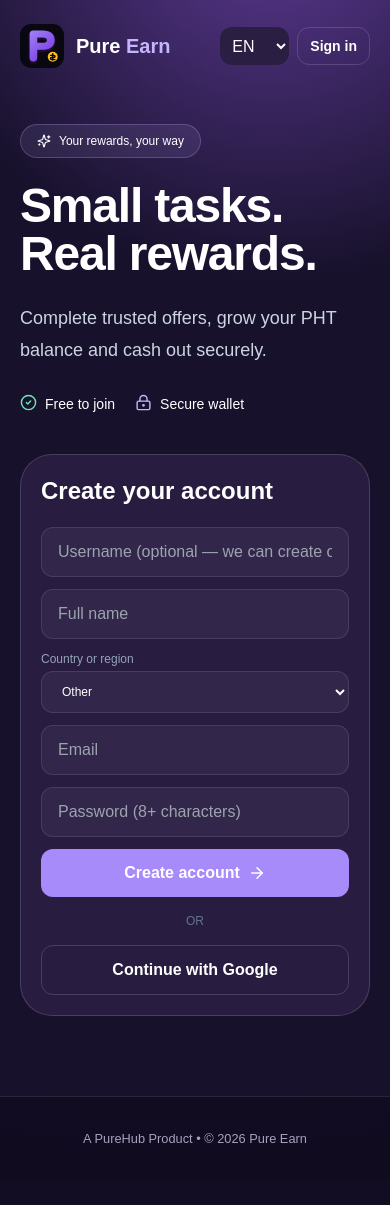
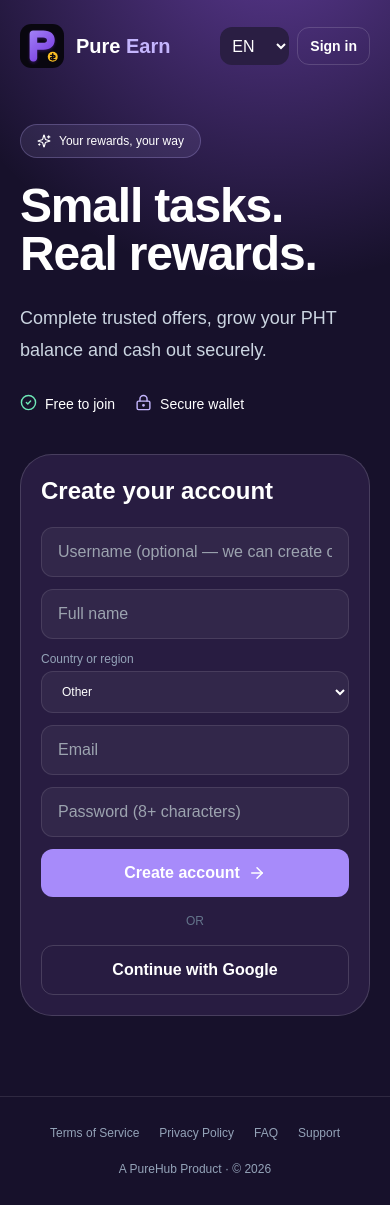
Before and after one commit to shoyrulove-dev/Earn, a Next.js app: page / in a window 390 px wide. Before the commit the page ends 1180 px from the top, so only its background shows below. Built offline with nearby package versions, Linux system fonts and the light colour scheme; no server answers.

Commit message:
Fix XenPaid responsive shell and add compliance pages

```diff
--- a/app/dashboard/page.tsx
+++ b/app/dashboard/page.tsx
@@ -33,11 +33,11 @@ export default function DashboardPage() {
   async function openOffer(c:Campaign){const r=await fetch("/api/offers/accesstrade/link",{method:"POST",headers:{"content-type":"application/json"},body:JSON.stringify({campaignId:c.campaign_id,url:c.url,deviceId:currentDevice()})}),d=await r.json();const link=d.data?.success_link?.[0]?.short_link||d.data?.success_link?.[0]?.aff_link||d.data?.aff_short_url||d.data?.aff_url;if(r.ok&&link){localStorage.setItem("pureearn_last_offer",JSON.stringify({clickId:d.clickId,campaignName:c.name}));window.open(link,"_blank","noopener,noreferrer");setNotice("Offer opened. If tracking is delayed, submit supporting proof below.")}else setNotice(d.error||"Tracking link unavailable")}
   const nav=(s:Screen)=>{setScreen(s);setMenu(false)};
   const body=loading?<Skeleton/>:screen==="Home"?<HomeView user={user} jobs={jobs} campaigns={campaigns} members={members} t={t} nav={nav}/>:screen==="Offers"?<OffersView jobs={jobs} campaigns={campaigns} loading={offerLoading} t={t} refresh={loadOffers} open={openOffer}/>:screen==="Wallet"?<WalletView user={user} txs={txs} t={t} nav={nav}/>:screen==="Referrals"?<ReferralView user={user} members={members} referrals={referrals} t={t}/>:screen==="History"?<><Heading icon={History} title={t.history}/><TransactionList txs={txs}/></>:screen==="Guide"?<GuideView t={t}/>:screen==="Leaderboard"?<LeaderboardView leaders={leaders} t={t}/>:<ProfileView user={user} t={t} nav={nav}/>;
-  return <main className="min-h-screen bg-[#120c22] text-white"><div className={`mx-auto flex min-h-screen ${menu?"md:max-w-[710px]":"max-w-[430px]"}`}><div className="hidden md:w-[280px] md:shrink-0 md:block">{menu&&<SideMenu user={user} screen={screen} t={t} nav={nav} close={()=>setMenu(false)}/>}</div><section className="relative min-h-screen w-full max-w-[430px] bg-[#1c1431]"><header className="sticky top-0 z-30 flex items-center gap-3 border-b border-white/10 bg-[#211737]/95 p-3 backdrop-blur"><button onClick={()=>setMenu(!menu)} className="round"><Menu size={19}/></button><div className="min-w-0 flex-1"><small className="font-bold tracking-widest text-violet-300">PURE EARN</small><h1 className="truncate font-bold">{t.hello}, {user?.name?.split(" ")[0]||user?.username||"member"}</h1></div><button className="round"><Bell size={18}/></button></header><div className="px-4 pb-28 pt-4">{notice&&<div className="mb-3 rounded-xl bg-amber-300/10 p-3 text-xs text-amber-100">{notice}</div>}{body}</div><BottomNav screen={screen} t={t} nav={nav} shifted={menu}/></section></div>{menu&&<div className="fixed inset-0 z-50 bg-black/65 md:hidden" onClick={()=>setMenu(false)}><div className="h-full w-1/2 min-w-[210px] max-w-[280px]" onClick={e=>e.stopPropagation()}><SideMenu user={user} screen={screen} t={t} nav={nav} close={()=>setMenu(false)}/></div></div>}</main>;
+  return <main className="min-h-screen bg-[#120c22] text-white"><section className="relative mx-auto min-h-screen w-full bg-[#1c1431] shadow-[0_0_70px_rgba(50,25,90,.45)] md:max-w-[646px]"><header className="sticky top-0 z-30 flex items-center gap-3 border-b border-white/10 bg-[#211737]/95 p-3 backdrop-blur"><button onClick={()=>setMenu(!menu)} className="round"><Menu size={19}/></button><div className="min-w-0 flex-1"><small className="font-bold tracking-widest text-violet-300">PURE EARN</small><h1 className="truncate font-bold">{t.hello}, {user?.name?.split(" ")[0]||user?.username||"member"}</h1></div><button className="round"><Bell size={18}/></button></header><div className="px-4 pb-28 pt-4 md:px-6">{notice&&<div className="mb-3 rounded-xl bg-amber-300/10 p-3 text-xs text-amber-100">{notice}</div>}{body}</div><BottomNav screen={screen} t={t} nav={nav}/></section>{menu&&<div className="fixed inset-0 z-50 bg-black/55" onClick={()=>setMenu(false)}><div className="h-full w-[55vw] min-w-[210px] max-w-[280px] md:w-[410px] md:max-w-[410px]" onClick={e=>e.stopPropagation()}><SideMenu user={user} screen={screen} t={t} nav={nav} close={()=>setMenu(false)}/></div></div>}</main>;
 }
 
 function navigation(t:Words){return [{s:"Home" as Screen,n:t.home,i:Home},{s:"Offers" as Screen,n:t.offers,i:LayoutGrid},{s:"Referrals" as Screen,n:t.referrals,i:Users},{s:"Leaderboard" as Screen,n:t.leaders,i:Trophy},{s:"Wallet" as Screen,n:t.wallet,i:WalletCards},{s:"History" as Screen,n:t.history,i:History},{s:"Guide" as Screen,n:t.guide,i:BookOpen},{s:"Profile" as Screen,n:t.profile,i:UserRound}]}
-function BottomNav({screen,t,nav,shifted}:{screen:Screen;t:Words;nav:(s:Screen)=>void;shifted:boolean}){return <nav className={`fixed bottom-0 left-1/2 z-30 flex w-full max-w-[430px] -translate-x-1/2 justify-around border-t border-white/10 bg-[#211737]/95 pb-[max(.7rem,env(safe-area-inset-bottom))] pt-3 backdrop-blur ${shifted?"md:ml-[140px]":""}`}>{navigation(t).filter(x=>["Home","Offers","Wallet","Profile"].includes(x.s)).map(x=><button key={x.s} onClick={()=>nav(x.s)} className={`flex flex-col items-center gap-1 text-[11px] ${screen===x.s?"text-violet-300":"text-slate-500"}`}><x.i size={20}/>{x.n}</button>)}</nav>}
+function BottomNav({screen,t,nav}:{screen:Screen;t:Words;nav:(s:Screen)=>void}){return <nav className="fixed bottom-0 left-1/2 z-30 flex w-full -translate-x-1/2 justify-around border-t border-white/10 bg-[#211737]/95 pb-[max(.7rem,env(safe-area-inset-bottom))] pt-3 backdrop-blur md:max-w-[646px]">{navigation(t).filter(x=>["Home","Offers","Wallet","Profile"].includes(x.s)).map(x=><button key={x.s} onClick={()=>nav(x.s)} className={`flex flex-col items-center gap-1 text-[11px] ${screen===x.s?"text-violet-300":"text-slate-500"}`}><x.i size={20}/>{x.n}</button>)}</nav>}
 function SideMenu({user,screen,t,nav,close}:{user:User|null;screen:Screen;t:Words;nav:(s:Screen)=>void;close:()=>void}){return <aside className="h-full min-h-screen w-full bg-[#251a3d] p-3"><div className="flex items-center gap-2 border-b border-white/10 pb-3"><div className="grid h-10 w-10 place-items-center rounded-full bg-violet-500 font-bold">{user?.name?.[0]||"P"}</div><div className="min-w-0 flex-1"><b className="block truncate text-sm">{user?.name}</b><small className="text-slate-400">@{user?.username}</small></div><button onClick={close}><X size={18}/></button></div><div className="mt-3 space-y-1">{navigation(t).map(x=><button key={x.s} onClick={()=>nav(x.s)} className={`flex w-full items-center gap-2 rounded-xl p-2 text-left text-xs font-bold ${screen===x.s?"bg-violet-500":"hover:bg-white/5"}`}><x.i size={18}/><span className="truncate">{x.n}</span><ChevronRight size={14} className="ml-auto"/></button>)}</div><div className="mt-4 rounded-xl bg-violet-400/10 p-3"><small>{t.available}</small><b className="mt-1 block text-lg">{pht(user?.phtBalance)}</b></div><button onClick={()=>signOut({callbackUrl:"/"})} className="mt-3 flex w-full items-center gap-2 rounded-xl border border-red-300/20 p-3 text-xs font-bold text-red-200"><LogOut size={17}/>{t.signout}</button><p className="mt-5 text-center text-[9px] uppercase tracking-widest text-slate-600">A PureHub Product</p></aside>}
 
 function HomeView({user,jobs,campaigns,members,t,nav}:{user:User|null;jobs:Job[];campaigns:Campaign[];members:number;t:Words;nav:(s:Screen)=>void}){return <><Balance user={user} t={t} withdraw={()=>nav("Wallet")}/><div className="mt-3 grid grid-cols-3 gap-2"><Stat n={pht(user?.pendingPht)} l={t.pending}/><Stat n={String(members)} l={t.referrals}/><Stat n={tier(user?.phtBalance).name} l={t.tier}/></div><Checkin user={user} t={t}/><button onClick={()=>nav("Referrals")} className="card mt-3 flex w-full items-center gap-3 text-left"><span className="icon bg-amber-300 text-[#211737]"><Gift/></span><span className="flex-1"><b className="block text-sm">{t.invite}</b><small className="text-slate-400">{t.inviteHint}</small></span><ChevronRight/></button><Title e={t.start} n={t.picked} action={t.all} click={()=>nav("Offers")}/><div className="space-y-2">{jobs.slice(0,2).map(x=><JobCard key={x._id} x={x}/>) }{campaigns.slice(0,3).map(x=><OfferCard key={x.campaign_id} x={x} click={()=>nav("Offers")}/>)}{!jobs.length&&!campaigns.length&&<Empty text={t.noOffers}/>}</div></>}
--- /dev/null
+++ b/app/faq/page.tsx
@@ -0,0 +1 @@
+const items=[["What is PHT?","PHT is an internal off-chain reward point. 1,000 PHT uses an internal reference value of 1 USD."],["Why is my reward pending?","The partner must validate eligibility and check cancellations or fraud."],["What is the minimum?","Withdrawals start at 5,000 PHT. Fees depend on your loyalty tier."],["What if tracking is missing?","Use Missing tracking? Submit proof inside Offers with a safe screenshot URL and masked contact."],["Can I use VPN or multiple accounts?","No. VPNs, proxies, emulators, fake IPs, duplicate accounts and false identities are prohibited."],["Which withdrawals are supported?","Vietnam supports bank, MoMo, VietQR, USDT BSC and LTC. Other countries support USDT BSC and LTC."]];export default function FAQ(){return <main className="legal"><article><p className="eyebrow">PURE EARN · HELP</p><h1>Frequently Asked Questions</h1>{items.map(x=><section key={x[0]}><h2>{x[0]}</h2><p>{x[1]}</p></section>)}<nav className="legal-nav"><a href="/">Home</a><a href="/terms">Terms</a><a href="/privacy">Privacy</a><a href="/support">Support</a></nav></article></main>}
--- a/app/globals.css
+++ b/app/globals.css
@@ -27,6 +27,12 @@ button, a { -webkit-tap-highlight-color: transparent; }
 .icon { display: grid; width: 2.75rem; height: 2.75rem; flex: 0 0 auto; place-items: center; border-radius: .85rem; }
 .icon svg { width: 1.15rem; height: 1.15rem; }
 .round { display: grid; width: 2.5rem; height: 2.5rem; place-items: center; border-radius: 9999px; border: 1px solid rgba(255,255,255,.1); background: rgba(255,255,255,.04); }
+.legal { min-height: 100vh; padding: 3rem 1.25rem; background: #17112b; color: white; }
+.legal article { max-width: 48rem; margin: auto; border: 1px solid rgba(255,255,255,.1); border-radius: 1.5rem; background: #24193b; padding: clamp(1.5rem,4vw,2.5rem); }
+.legal h1 { margin-top: .5rem; font-size: clamp(2rem,5vw,3rem); font-weight: 900; }
+.legal h2 { margin-top: 1.75rem; font-size: 1.15rem; font-weight: 800; }
+.legal p,.legal li { margin-top: .65rem; color: #cbd5e1; font-size: .9rem; line-height: 1.75; }
+.legal a { color: #c4b5fd; text-decoration: underline; }
+.legal .eyebrow { color: #c4b5fd; font-size: .7rem; font-weight: 800; letter-spacing: .16em; }
+.legal-nav { display: flex; flex-wrap: wrap; gap: 1rem; margin-top: 2rem; padding-top: 1.25rem; border-top: 1px solid rgba(255,255,255,.1); font-size: .8rem; }
 ::-webkit-scrollbar { width: 0; height: 0; }
-
-body:has(form)::after { content: "A PureHub Product • © 2026 Pure Earn"; display: block; padding: 2rem 1rem; text-align: center; color: #a8a0bc; font-size: .8rem; border-top: 1px solid rgba(255,255,255,.1); }
--- a/app/layout.tsx
+++ b/app/layout.tsx
@@ -1,5 +1,6 @@
 import type { Metadata } from "next";
 import "./globals.css";
+import SiteFooter from "@/components/site-footer";
 
 const siteUrl = process.env.NEXT_PUBLIC_APP_URL || "https://earn.blissbiovn.com";
 
@@ -29,5 +30,5 @@ export const metadata: Metadata = {
 export const viewport = { themeColor: "#211936", colorScheme: "dark" };
 
 export default function RootLayout({ children }: Readonly<{ children: React.ReactNode }>) {
-  return <html lang="en" className="dark"><body>{children}</body></html>;
+  return <html lang="en" className="dark"><body>{children}<SiteFooter/></body></html>;
 }
--- /dev/null
+++ b/app/privacy/page.tsx
@@ -0,0 +1 @@
+export default function Privacy(){return <main className="legal"><article><p className="eyebrow">PURE EARN · PRIVACY</p><h1>Privacy Policy</h1><p>Last updated: October 5, 2026. Pure Earn, a PureHub Product, processes only information needed to operate accounts, validate offers, prevent fraud and process withdrawals.</p><h2>Information we collect</h2><p>Account identity, country, language, member ID, reward history, withdrawal details, offer click identifiers, proof links, device identifiers and security logs. We never request passwords, OTP codes, seed phrases or private keys as proof.</p><h2>How information is used</h2><p>We use data to authenticate users, localize campaigns, attribute conversions, calculate PHT, review disputes, prevent duplicate accounts and process cash-outs.</p><h2>Sharing and retention</h2><p>Tracking identifiers may be sent to offer partners. We do not sell personal information. Records are retained only as long as operational, dispute, fraud-prevention and legal obligations require.</p><h2>Your choices</h2><p>Request correction or deletion, subject to anti-fraud and accounting retention, at support@blissbiovn.com.</p><Nav/></article></main>}function Nav(){return <nav className="legal-nav"><a href="/">Home</a><a href="/terms">Terms</a><a href="/faq">FAQ</a><a href="/support">Support</a></nav>}
--- a/app/sitemap.ts
+++ b/app/sitemap.ts
@@ -2,5 +2,5 @@ import type { MetadataRoute } from "next";
 
 export default function sitemap(): MetadataRoute.Sitemap {
   const baseUrl = process.env.NEXT_PUBLIC_APP_URL || "https://earn.blissbiovn.com";
-  return [{ url: baseUrl, lastModified: new Date(), changeFrequency: "daily", priority: 1 }, { url: `${baseUrl}/terms`, lastModified: new Date(), changeFrequency: "monthly", priority: 0.4 }];
+  return ["", "/terms", "/privacy", "/faq", "/support"].map((path, index) => ({ url: `${baseUrl}${path}`, lastModified: new Date(), changeFrequency: index ? "monthly" as const : "daily" as const, priority: index ? 0.4 : 1 }));
 }
--- /dev/null
+++ b/app/support/page.tsx
@@ -0,0 +1 @@
+export default function Support(){return <main className="legal"><article><p className="eyebrow">PURE EARN · SUPPORT</p><h1>Support & disputes</h1><p>Keep your member ID, campaign name, click time and a safe screenshot link ready.</p><h2>Missing conversion</h2><p>Use the proof form inside the Offerwall first. Allow normal tracking time before opening a duplicate request.</p><h2>Withdrawal dispute</h2><p>Include withdrawal date, method and status. Never send passwords, OTP codes, seed phrases, private keys or unmasked identity documents.</p><h2>Contact</h2><p>Email <a href="mailto:support@blissbiovn.com">support@blissbiovn.com</a>. Target response time is two business days.</p><nav className="legal-nav"><a href="/">Home</a><a href="/faq">FAQ</a><a href="/terms">Terms</a><a href="/privacy">Privacy</a></nav></article></main>}
--- /dev/null
+++ b/components/site-footer.tsx
@@ -0,0 +1,3 @@
+"use client";
+import{usePathname}from"next/navigation";
+export default function SiteFooter(){if(usePathname()!=="/")return null;return <footer className="relative flex flex-wrap justify-center gap-5 border-t border-white/10 bg-[#17112b] px-4 py-7 text-xs text-slate-400"><a href="/terms">Terms of Service</a><a href="/privacy">Privacy Policy</a><a href="/faq">FAQ</a><a href="/support">Support</a><span>A PureHub Product · © 2026</span></footer>}
```
